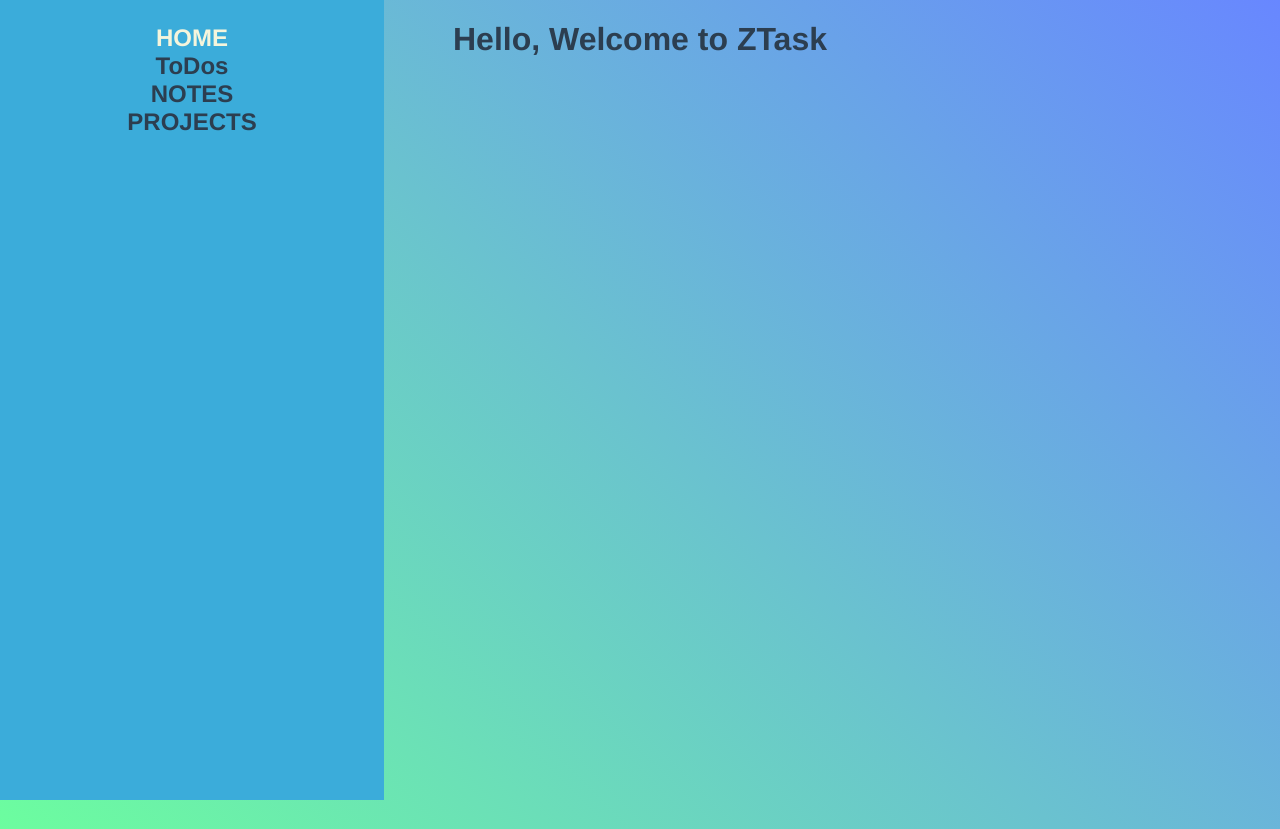
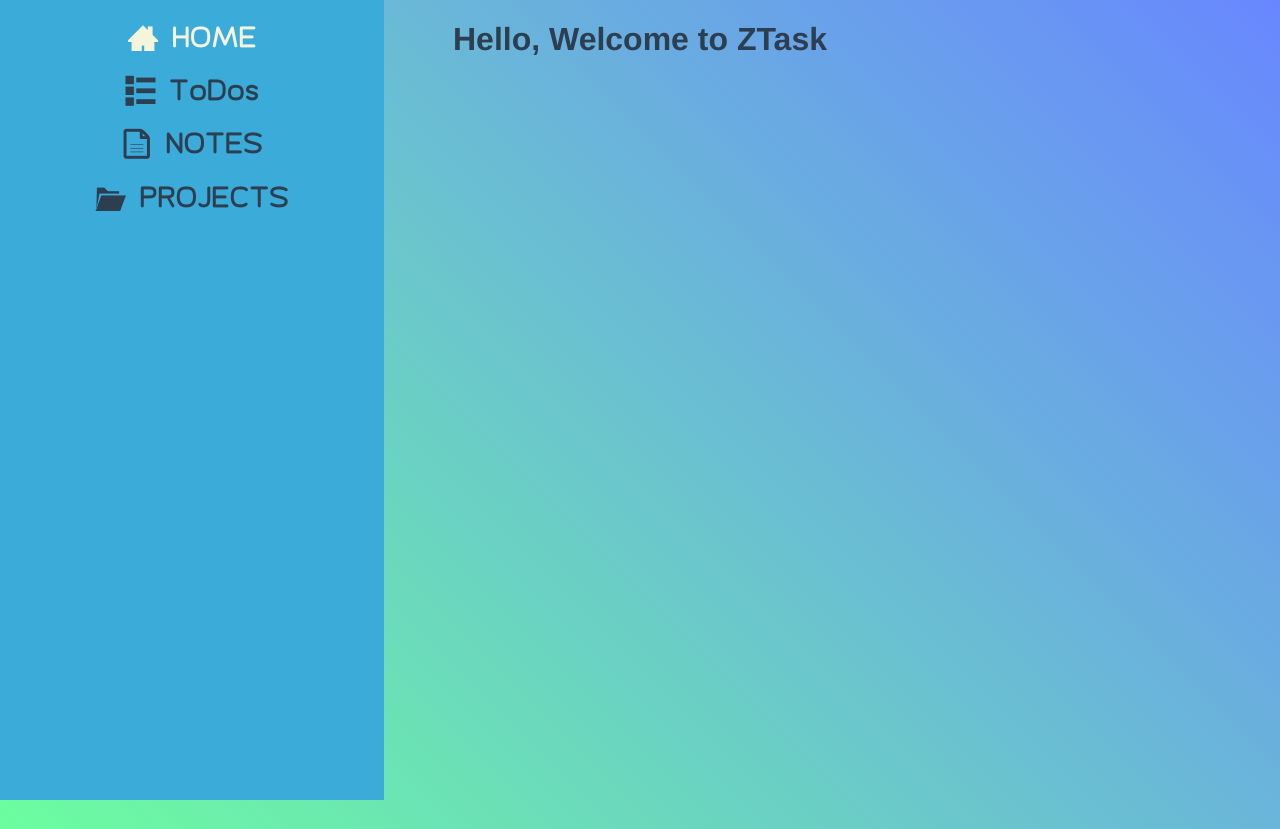
Before and after one commit to Z-MS/Zaad, a Vue app: page /todo in a window 1280 px wide. Built offline with nearby package versions, Linux system fonts and the light colour scheme.

Commit message:
IndexedDB

```diff
--- a/src/App.vue
+++ b/src/App.vue
@@ -2,10 +2,10 @@
   <div id="app">
     <div id="nav">
       <ul>
-        <li><router-link to="/">HOME</router-link></li>
-        <li><router-link to="/todos/">ToDos</router-link></li>
-        <li><router-link to="/notes">NOTES</router-link></li>
-        <li><router-link to="/projects">PROJECTS</router-link></li>
+        <li><router-link to="/" class="ico">&#xe902;&nbsp;HOME</router-link></li>
+        <li><router-link to="/todos/" class="ico">&#xe9ba;&nbsp;ToDos</router-link></li>
+        <li><router-link to="/notes" class="ico">&#xe926;&nbsp;NOTES</router-link></li>
+        <li><router-link to="/projects" class="ico">&#xe930;&nbsp;PROJECTS</router-link></li>
       </ul>
     </div>
     <router-view/>
@@ -59,6 +59,11 @@ body {
 	}
 }
 
+#nav > ul > li {
+	margin-bottom: 5%;
+	font-size: 1.8rem;
+}
+
 button {
     border-width: 0px;
     margin: 5px;
@@ -84,7 +89,17 @@ ul {
     font-size: 1.5rem;
 }
 
+
 li:hover {
 	background-color: black;
 }
+
+@font-face {
+	font-family: 'IcoMoon';
+	src: url('./assets/fonts/IcoMoon-Free.ttf');
+};
+
+.ico {
+	font-family: 'IcoMoon';
+}
 </style>
--- a/src/components/Notes/NoteList.vue
+++ b/src/components/Notes/NoteList.vue
@@ -5,7 +5,7 @@
 			<ul>
 				<li v-for="note in notes" :key="note.id">
 					<p><router-link :to="`note/${note.id}`">{{ note.excerpt }}</router-link></p>
-					<small>{{ note.date }}</small>
+					<small @click="saveToDb">{{ note.date }}</small>
 				</li>
 			</ul>
 		</div>
@@ -23,7 +23,7 @@
 
 <script>
 import ResizableText from '../ResizableText'
-// import DateTime from '../../utils/DateTime';
+import db from '@/db/db'
 
 export default {
 	data: () => ({
@@ -38,6 +38,8 @@ export default {
 		notes() {
 			// returns an array of objects
 			return this.$store.getters.getNotes
+
+			// return db.getNotes()
 		}
 	},
 	methods: {
@@ -54,6 +56,11 @@ export default {
 		},
 		cancel() {
 			this.toggleNew();
+		},
+		async saveToDb() {
+			db.saveNotes(this.notes);
+			var stuff = await db.getNotes();
+			console.log(stuff);
 		}
 	}
 
--- /dev/null
+++ b/src/db/db.js
@@ -0,0 +1,64 @@
+var db;
+
+export default {
+	async getDb() {
+		return new Promise((resolve, reject) => {
+			var request = indexedDB.open("MyTestDB");
+
+			request.onerror = function(event) {
+				console.log("Why didn't you allow my DB to be created");
+				reject('Error' + event);
+			};
+
+			request.onsuccess = function(event) {
+				db = event.target.result;
+				resolve(db)
+				console.log("Hello" + db);
+			}
+			request.onupgradeneeded = event => {
+				console.log('onupgradeneeded');
+				var db = event.target.result;
+				db.createObjectStore("Notes", { autoIncrement: true, keyPath: 'id' })
+			}
+		});
+	},
+	async getNotes() {
+		var notes = [];
+		var db = await this.getDb();
+
+		return new Promise(resolve => {
+			var transaction = db.transaction('Notes');
+			transaction.oncomplete = () => {
+				resolve(notes);
+			};
+
+			var store = transaction.objectStore('Notes');
+			store.openCursor().onsuccess = e => {
+				var cursor = e.target.result;
+				if(cursor) {
+					notes.push(cursor.value);
+					cursor.continue();
+				}
+			};
+
+		});
+
+	},
+	async saveNotes(noteArray) {
+		var db = await this.getDb();
+
+		return new Promise(resolve => {
+			var transaction = db.transaction('Notes', 'readwrite');
+			transaction.oncomplete = () => {
+				resolve();
+			};
+
+			var store = transaction.objectStore('Notes');
+			noteArray.forEach(note => {
+				store.add(note)
+			});
+		});
+
+	}
+
+}
--- a/src/store/notes/index.js
+++ b/src/store/notes/index.js
@@ -7,7 +7,7 @@ export default {
         notes: [
             {
                 id: '0',
-                noteText: "Beans is delicious",
+                noteText: "Fries is delicious",
                 excerpt: "Beans is...",
                 date: "12-3-2019"
             },
--- a/src/views/Home.vue
+++ b/src/views/Home.vue
@@ -7,9 +7,9 @@
 <script>
 // @ is an alias to /src
 
-
 export default {
   name: 'Home',
+
 }
 </script>
 
```
